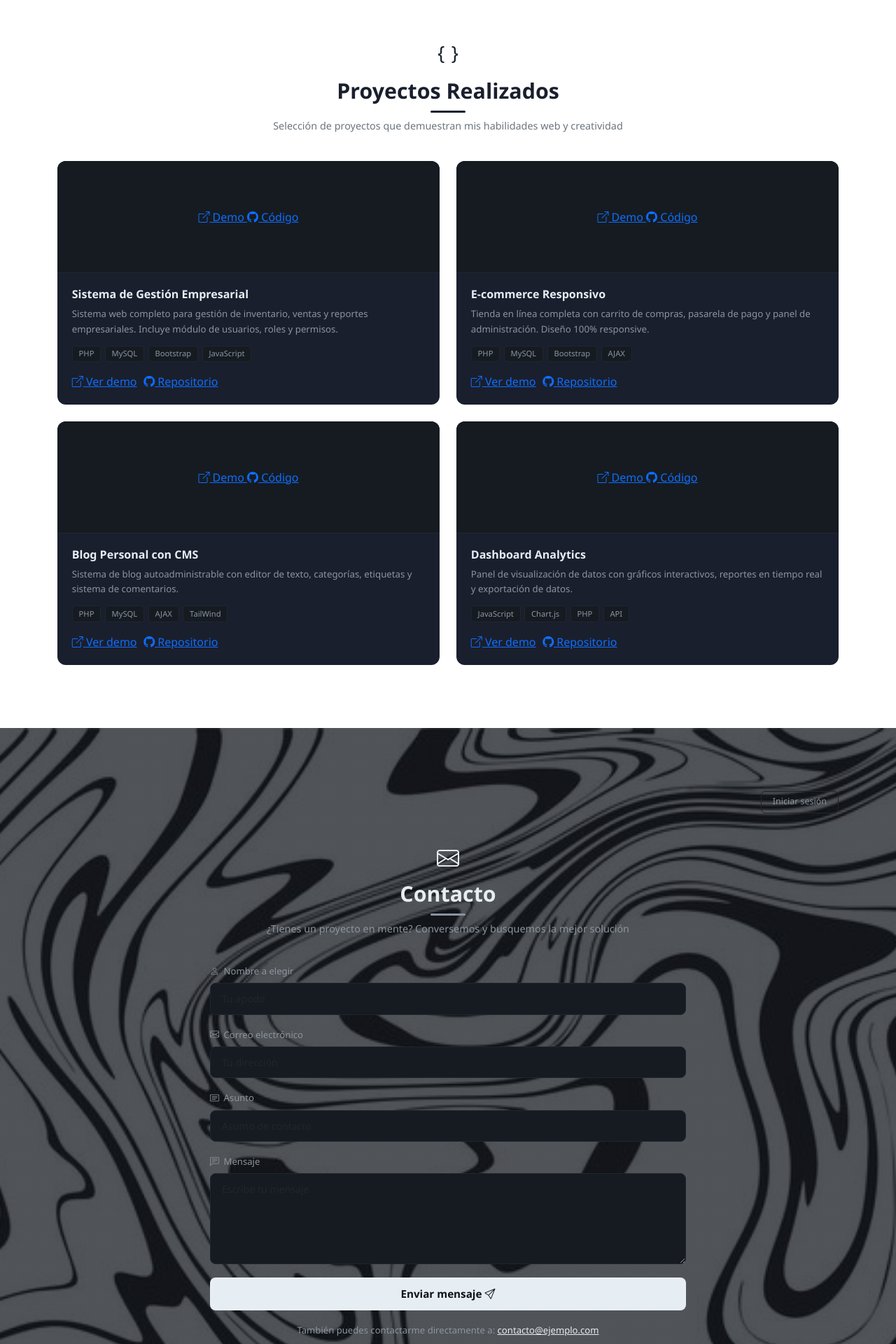
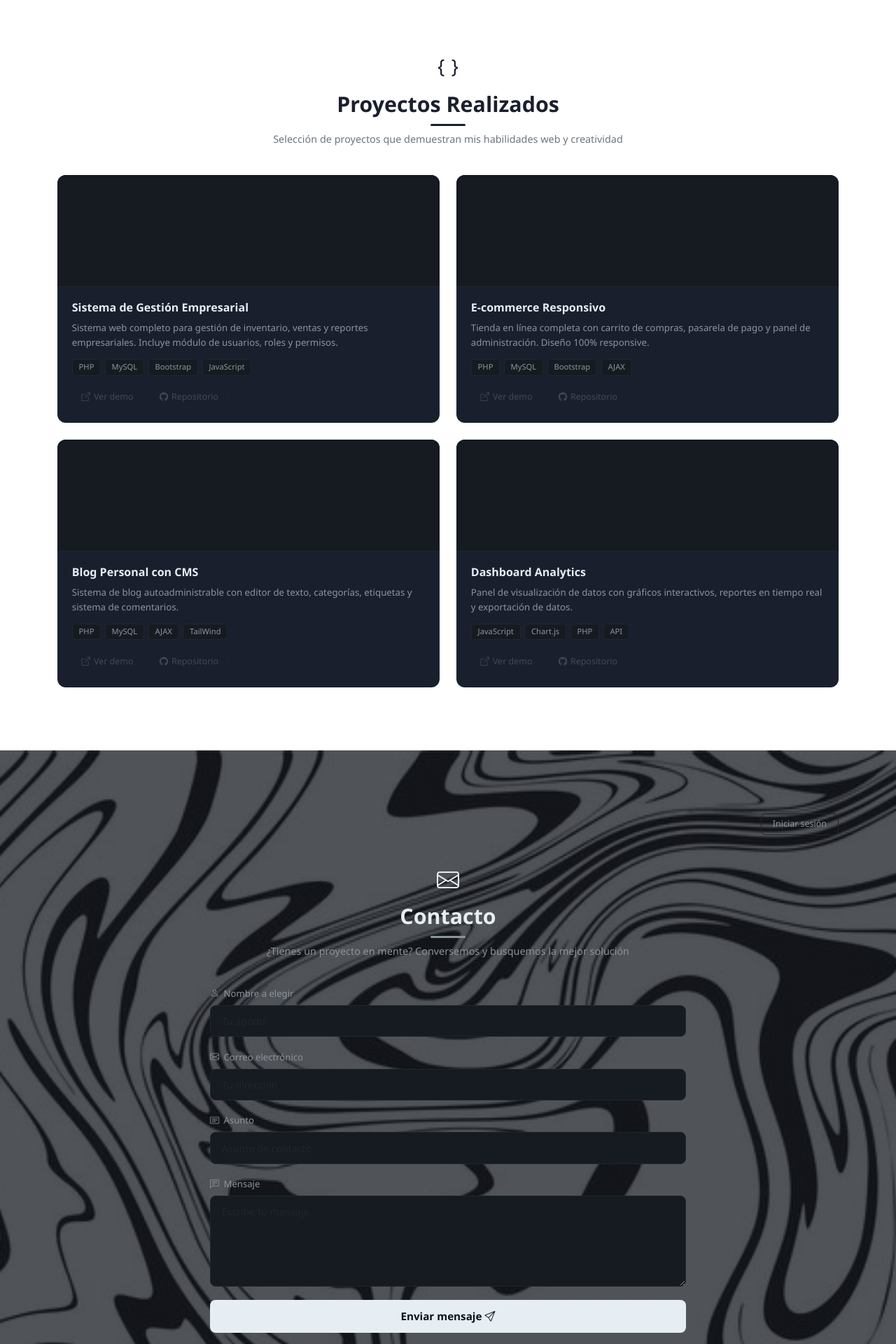
Before and after one commit to zikness/portafolio, a PHP site: page / in a window 1280 px wide. Shown: the part 2720-4640 px from the top of the page at 70% size. Run offline with PHP 8.4, Linux system fonts and the light colour scheme; data comes from the database, SQL or seed files in the repository.

Commit message:
Fix carousel nav buttons, project links, contact email and mail sending
- Habilidades: replace loop with prev/next nav buttons (skill-carousel-wrapper),
  fix extra pagination dots by removing loop:true and adding slidesPerGroup
- Proyectos: change href="#" to javascript:void(0) on empty URLs so clicking
  Demo/Código no longer scrolls to page top; add link-disabled style
- Add missing project-img-overlay CSS (position:absolute, hover opacity)
- Contact: add PHP mail() to send notification to c.danielaguilera29@gmail.com
- Fix seed email from contacto@ejemplo.com to c.danielaguilera29@gmail.com

https://claude.ai/code/session_018rvjV2XYTLdWhXbVn1jv2L

```diff
--- a/assets/css/style.css
+++ b/assets/css/style.css
@@ -448,7 +474,70 @@ body {
     border: 1px solid var(--dark-border);
 }
 
-.project-links { display: flex; gap: 0.6rem; }
+/* Project image overlay */
+.project-img { position: relative; overflow: hidden; }
+.project-img-overlay {
+    position: absolute;
+    inset: 0;
+    background: rgba(13,17,23,0.55);
+    display: flex;
+    align-items: center;
+    justify-content: center;
+    gap: 0.75rem;
+    opacity: 0;
+    transition: opacity 0.3s ease;
+}
+.project-card:hover .project-img-overlay { opacity: 1; }
+.btn-overlay-demo,
+.btn-overlay-code {
+    font-size: 0.78rem;
+    font-weight: 600;
+    padding: 0.4rem 0.9rem;
+    border-radius: 6px;
+    text-decoration: none;
+    display: flex;
+    align-items: center;
+    gap: 0.35rem;
+    transition: var(--transition);
+    backdrop-filter: blur(4px);
+}
+.btn-overlay-demo {
+    background: rgba(88,166,255,0.15);
+    border: 1px solid var(--accent);
+    color: var(--accent);
+}
+.btn-overlay-demo:hover { background: var(--accent); color: #fff; }
+.btn-overlay-code {
+    background: rgba(255,255,255,0.1);
+    border: 1px solid var(--text-muted);
+    color: var(--text-primary);
+}
+.btn-overlay-code:hover { background: rgba(255,255,255,0.2); color: #fff; }
+
+/* Disabled overlay buttons */
+.btn-overlay-demo.link-disabled,
+.btn-overlay-code.link-disabled {
+    opacity: 0.35;
+    pointer-events: none;
+    filter: grayscale(1);
+}
+
+.project-links { display: flex; gap: 0.6rem; flex-wrap: wrap; }
+.btn-project-link {
+    font-size: 0.78rem;
+    padding: 0.3rem 0.8rem;
+    border-radius: 6px;
+    text-decoration: none;
+    display: flex;
+    align-items: center;
+    gap: 0.3rem;
+    transition: var(--transition);
+    border: 1px solid var(--dark-border);
+    color: var(--text-muted);
+    background: transparent;
+}
+.btn-project-link:hover { color: var(--text-primary); border-color: var(--text-muted); }
+.btn-project-link.link-disabled { opacity: 0.35; pointer-events: none; }
 .btn-project {
     font-size: 0.78rem;
     padding: 0.3rem 0.8rem;
--- a/assets/js/main.js
+++ b/assets/js/main.js
@@ -8,13 +8,15 @@ document.addEventListener('DOMContentLoaded', () => {
     if (document.querySelector('.skillSwiper')) {
         new Swiper('.skillSwiper', {
             slidesPerView: 1,
+            slidesPerGroup: 1,
             spaceBetween: 16,
-            loop: true,
-            pagination: { el: '.swiper-pagination', clickable: true },
+            loop: false,
+            navigation: { nextEl: '.skill-nav-next', prevEl: '.skill-nav-prev' },
+            pagination: { el: '.swiper-pagination', clickable: true, dynamicBullets: true },
             breakpoints: {
-                480:  { slidesPerView: 2 },
-                768:  { slidesPerView: 3 },
-                1024: { slidesPerView: 4 },
+                480:  { slidesPerView: 2, slidesPerGroup: 2 },
+                768:  { slidesPerView: 3, slidesPerGroup: 3 },
+                1024: { slidesPerView: 4, slidesPerGroup: 4 },
             },
         });
     }
--- a/bd.sql
+++ b/bd.sql
@@ -92,7 +92,7 @@ INSERT INTO biografia (nombre, cargo, descripcion, descripcion_extra, email) VAL
     'Estudiante de Tecnico en Informática',
     'Estudiante de técnico en informática con interés en el desarrollo web y la resolución de problemas. Apasionado por aprender nuevas tecnologías y mejorar continuamente mis habilidades.',
     'Me enfoco en escribir código limpio y mantenible para proyectos escalables. Trabajo con tecnologías web modernas para construir aplicaciones robustas y de alto rendimiento. Comprometido con la innovación y siempre explorando nuevas tecnologías en cada proyecto.',
-    'contacto@ejemplo.com'
+    'c.danielaguilera29@gmail.com'
 );
 
 INSERT INTO habilidades (nombre, icono, descripcion, orden) VALUES
--- a/index.php
+++ b/index.php
@@ -144,7 +144,9 @@ function starsHTML(int $pct): string {
         </div>
 
         <?php if ($habs): ?>
-        <div class="swiper skillSwiper fade-in-up">
+        <div class="skill-carousel-wrapper fade-in-up">
+            <button class="skill-nav-btn skill-nav-prev" aria-label="Anterior"><i class="bi bi-chevron-left"></i></button>
+            <div class="swiper skillSwiper">
                 <div class="swiper-wrapper pb-4">
                     <?php foreach ($habs as $h): ?>
                     <div class="swiper-slide">
@@ -157,6 +159,8 @@ function starsHTML(int $pct): string {
                     <?php endforeach; ?>
                 </div>
                 <div class="swiper-pagination"></div>
+            </div>
+            <button class="skill-nav-btn skill-nav-next" aria-label="Siguiente"><i class="bi bi-chevron-right"></i></button>
         </div>
         <?php else: ?>
         <div class="row g-3">
@@ -251,8 +255,8 @@ function starsHTML(int $pct): string {
                 $tags     = array_filter(array_map('trim', explode(',', $p['tecnologias_usadas'] ?? '')));
                 $hasDemo  = !empty($p['url_demo'])   && $p['url_demo']   !== '#';
                 $hasGit   = !empty($p['url_github']) && $p['url_github'] !== '#';
-                $demoHref = $hasDemo ? htmlspecialchars($p['url_demo'])   : '#';
-                $gitHref  = $hasGit  ? htmlspecialchars($p['url_github']) : '#';
+                $demoHref = $hasDemo ? htmlspecialchars($p['url_demo'])   : 'javascript:void(0)';
+                $gitHref  = $hasGit  ? htmlspecialchars($p['url_github']) : 'javascript:void(0)';
             ?>
             <div class="col-md-6">
                 <div class="project-card">
@@ -262,10 +266,10 @@ function starsHTML(int $pct): string {
                             <img src="<?= htmlspecialchars($p['imagen']) ?>" alt="<?= htmlspecialchars($p['titulo']) ?>"/>
                         <?php endif; ?>
                         <div class="project-img-overlay">
-                            <a href="<?= $demoHref ?>" <?= $hasDemo ? 'target="_blank"' : '' ?> class="btn-overlay-demo">
+                            <a href="<?= $demoHref ?>" <?= $hasDemo ? 'target="_blank"' : '' ?> class="btn-overlay-demo<?= !$hasDemo ? ' link-disabled' : '' ?>">
                                 <i class="bi bi-box-arrow-up-right"></i> Demo
                             </a>
-                            <a href="<?= $gitHref ?>" <?= $hasGit ? 'target="_blank"' : '' ?> class="btn-overlay-code">
+                            <a href="<?= $gitHref ?>" <?= $hasGit ? 'target="_blank"' : '' ?> class="btn-overlay-code<?= !$hasGit ? ' link-disabled' : '' ?>">
                                 <i class="bi bi-github"></i> Código
                             </a>
                         </div>
@@ -280,10 +284,10 @@ function starsHTML(int $pct): string {
                             <?php endforeach; ?>
                         </div>
                         <div class="project-links">
-                            <a href="<?= $demoHref ?>" <?= $hasDemo ? 'target="_blank"' : '' ?> class="btn-project-link">
+                            <a href="<?= $demoHref ?>" <?= $hasDemo ? 'target="_blank"' : '' ?> class="btn-project-link<?= !$hasDemo ? ' link-disabled' : '' ?>">
                                 <i class="bi bi-box-arrow-up-right"></i> Ver demo
                             </a>
-                            <a href="<?= $gitHref ?>" <?= $hasGit ? 'target="_blank"' : '' ?> class="btn-project-link">
+                            <a href="<?= $gitHref ?>" <?= $hasGit ? 'target="_blank"' : '' ?> class="btn-project-link<?= !$hasGit ? ' link-disabled' : '' ?>">
                                 <i class="bi bi-github"></i> Repositorio
                             </a>
                         </div>
```
Also changed, not shown: other parts of assets/css/style.css (+26 -0 lines), api/contacto.php (+16 -0 lines). Lines whose indentation alone changed are shown as unchanged.
